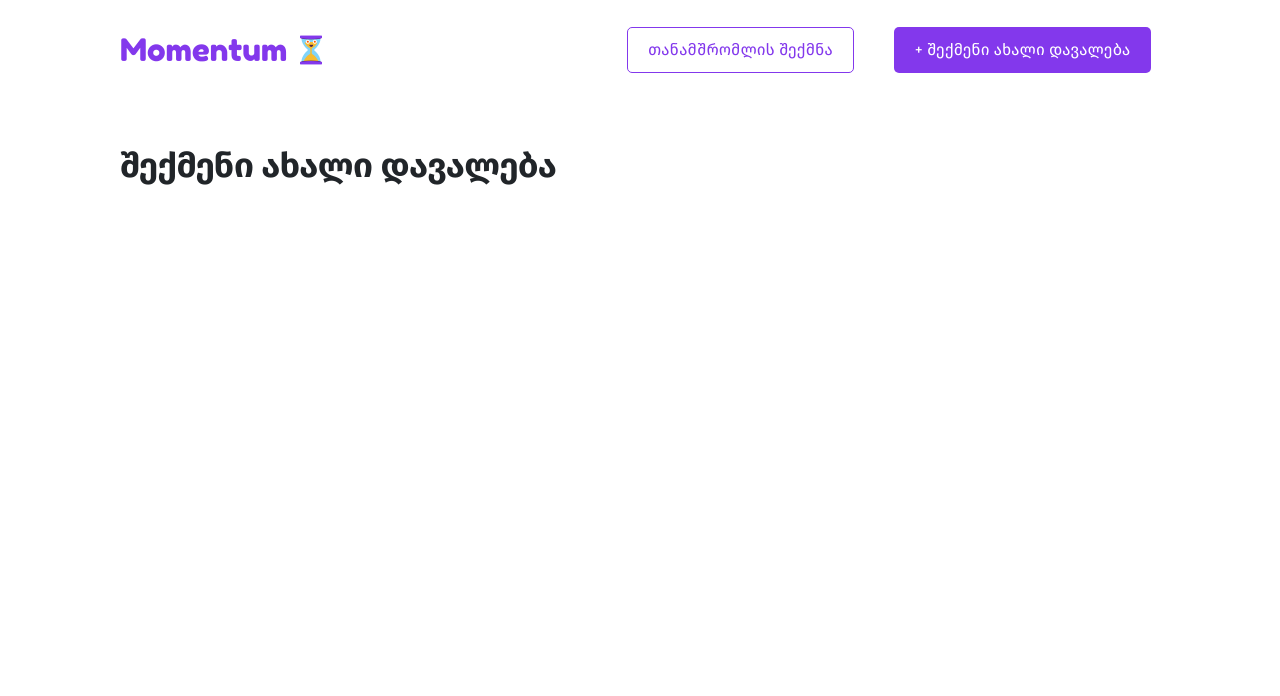
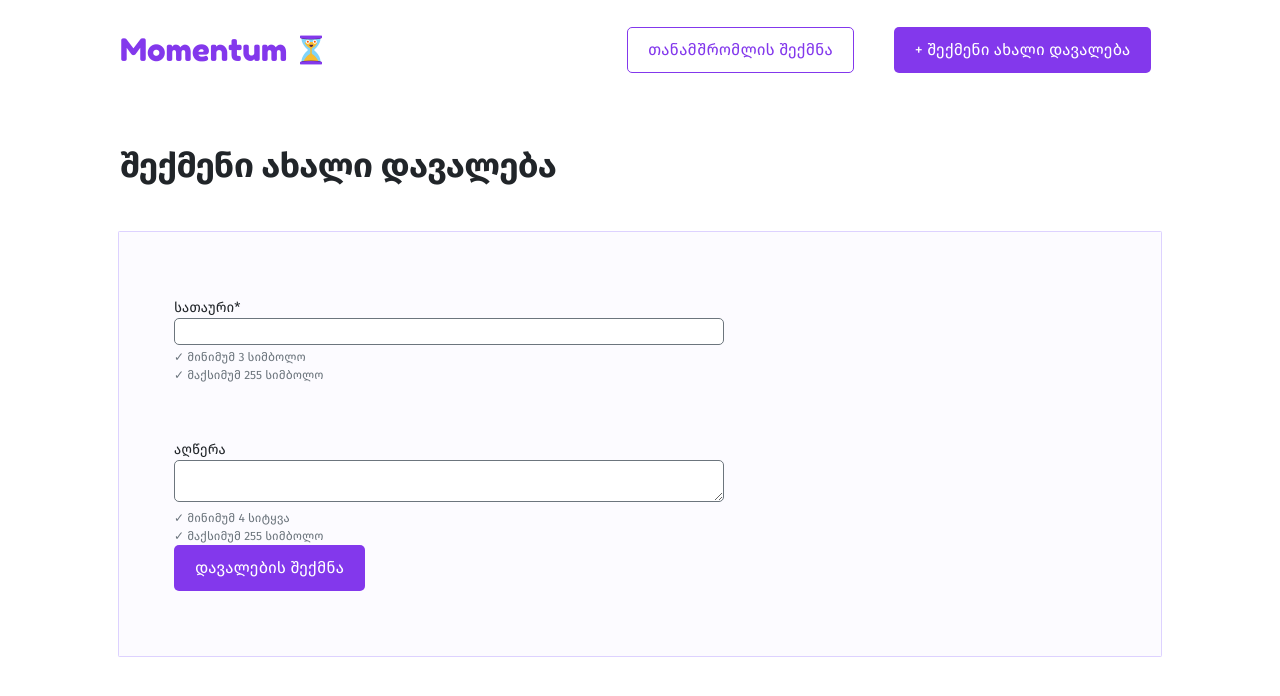
Before and after one commit to ananotopuria/momentum, a React (Vite) app: page /create in a window 1280 px wide. Shown: the top 696 px of the page. Built offline with nearby package versions, Linux system fonts and the light colour scheme.

Commit message:
feat: implemented basic CreateForm component with validation for title and description

```diff
--- /dev/null
+++ b/src/components/CreatePageComponents/CreateForm/index.tsx
@@ -0,0 +1,137 @@
+import { useForm, FieldError, SubmitHandler } from "react-hook-form";
+import Button from "../../CommonComponents/Button";
+
+interface FormData {
+  title: string;
+  description?: string;
+}
+
+function CreateForm() {
+  const {
+    register,
+    handleSubmit,
+    watch,
+    formState: { errors },
+  } = useForm<FormData>({ mode: "onChange" });
+
+  const titleValue = watch("title", "");
+  const descriptionValue = watch("description", "") || "";
+
+  const getInputBorderColor = (
+    value: string,
+    error?: FieldError | undefined
+  ) => {
+    if (value.length === 0) return "border-lightGrey";
+    if (error) return "border-red";
+    return "border-green";
+  };
+
+  const onSubmit: SubmitHandler<FormData> = (data) => {
+    console.log("Form Data:", data);
+  };
+
+  return (
+    <section className="">
+      <form
+        onSubmit={handleSubmit(onSubmit)}
+        className="px-[5.5rem] py-[6.5rem] bg-[#FBF9FFA6] border border-[#DDD2FF] rounded-sm mx-[11.8rem]"
+      >
+        <div className="w-[55rem]">
+          <label className="block text-[1.4rem] text-grey font-[400]">
+            სათაური*
+          </label>
+          <input
+            {...register("title", {
+              required: "სავალდებულოა",
+              minLength: { value: 3, message: "მინიმუმ 3 სიმბოლო" },
+              maxLength: { value: 255, message: "მაქსიმუმ 255 სიმბოლო" },
+            })}
+            className={`w-full border p-2 rounded-lg ${getInputBorderColor(
+              titleValue,
+              errors.title
+            )}`}
+          />
+          <p
+            className={`text-[1.2rem] mt-1 ${
+              errors.title
+                ? "text-red"
+                : titleValue.length >= 3
+                ? "text-green"
+                : "text-lightGrey"
+            }`}
+          >
+            &#x2713; მინიმუმ 3 სიმბოლო
+          </p>
+          <p
+            className={`text-[1.2rem] ${
+              errors.title
+                ? "text-red"
+                : titleValue.length > 255
+                ? "text-red"
+                : titleValue.length >= 3
+                ? "text-green"
+                : "text-lightGrey"
+            }`}
+          >
+            &#x2713; მაქსიმუმ 255 სიმბოლო
+          </p>
+        </div>
+
+        <div className="w-[55rem] mt-[5.5rem]">
+          <label className="block text-[1.4rem] text-grey font-[400]">
+            აღწერა
+          </label>
+          <textarea
+            {...register("description", {
+              validate: (value) => {
+                if (value && value.split(" ").length < 4) {
+                  return "მინიმუმ 4 სიტყვა";
+                }
+                if (value && value.length > 255) {
+                  return "მაქსიმუმ 255 სიმბოლო";
+                }
+                return true;
+              },
+            })}
+            className={`w-full border p-2 rounded-lg ${getInputBorderColor(
+              descriptionValue,
+              errors.description
+            )}`}
+          />
+          <p
+            className={`text-[1.2rem] mt-1 ${
+              errors.description
+                ? "text-red"
+                : descriptionValue.length >= 4
+                ? "text-green"
+                : "text-lightGrey"
+            }`}
+          >
+            &#x2713; მინიმუმ 4 სიტყვა
+          </p>
+          <p
+            className={`text-[1.2rem] ${
+              errors.description
+                ? "text-red"
+                : descriptionValue.length > 255
+                ? "text-red"
+                : descriptionValue.length >= 4
+                ? "text-green"
+                : "text-lightGrey"
+            }`}
+          >
+            &#x2713; მაქსიმუმ 255 სიმბოლო
+          </p>
+        </div>
+        <Button
+          title="დავალების შექმნა"
+          bgColor="bg-blueViolet"
+          textColor="text-white"
+          borderColor="border-transparent"
+        />
+      </form>
+    </section>
+  );
+}
+
+export default CreateForm;
--- a/src/components/CreatePageComponents/index.tsx
+++ b/src/components/CreatePageComponents/index.tsx
@@ -1,10 +1,13 @@
 import Title from "../CommonComponents/Title";
+import CreateForm from "./CreateForm";
 
 function CreatePageComponents() {
-  return <main>
-    <Title text="შექმენი ახალი დავალება" />
-
-  </main>
+  return (
+    <main>
+      <Title text="შექმენი ახალი დავალება" />
+      <CreateForm />
+    </main>
+  );
 }
 
 export default CreatePageComponents;
--- a/tailwind.config.js
+++ b/tailwind.config.js
@@ -9,6 +9,9 @@ export default {
         blueViolet: "#8338EC",
         grey: "#212529",
         gainsboro: "#DEE2E6",
+        red: "#FA4D4D",
+        green: "#08A508",
+        lightGrey: "#6C757D"
       },
       fontFamily: {
         firago: ["FiraGo", "sans-serif"],
```
